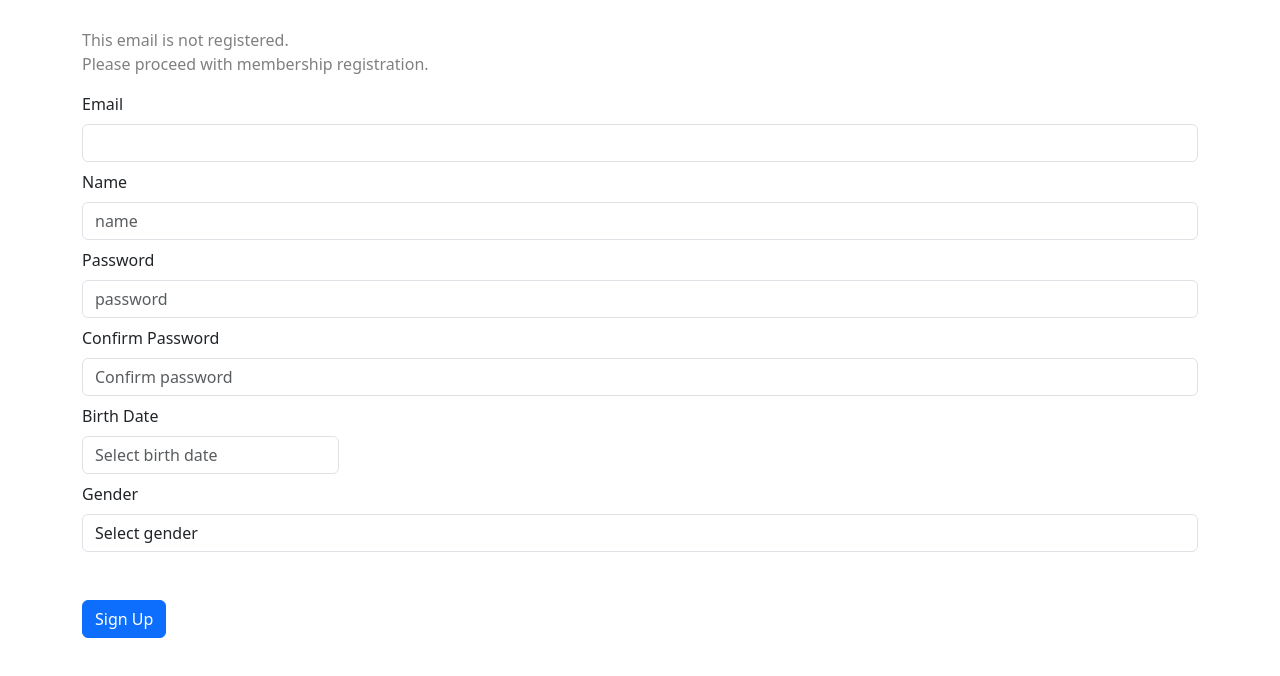
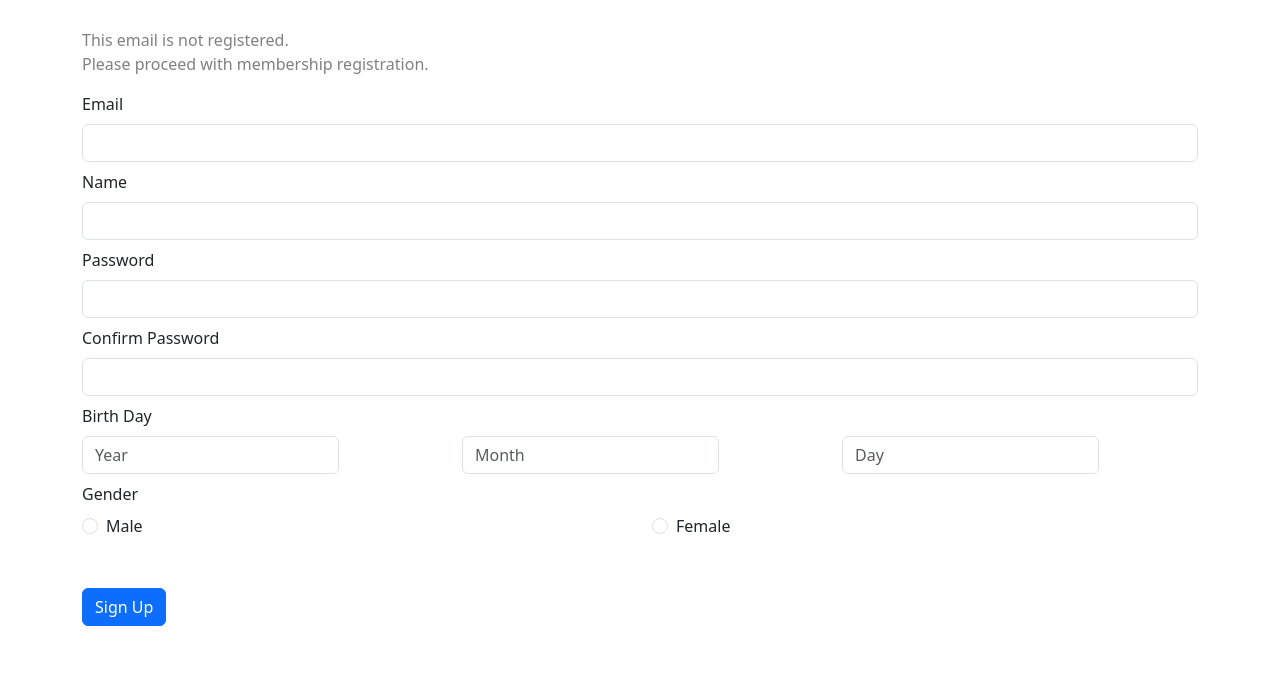
Before and after one commit to eeeeeddy/EGG_Frontend, a React (Create React App) app: page /Login in a window 1280 px wide. Both pictures are taken after a click on the button "Continue with Email". Shown: the top 676 px of the page. Built offline with nearby package versions, Linux system fonts and the light colour scheme.

Commit message:
회원 가입 폼 날짜 년월일 분류 - sh

```diff
--- a/src/SignUp.js
+++ b/src/SignUp.js
@@ -1,6 +1,7 @@
 import React, { useState, useEffect } from 'react';
-import { Form, Button } from 'react-bootstrap';
+import { Form, Button, Col, Row, InputGroup, FormControl } from 'react-bootstrap';
 import DatePicker from 'react-datepicker';
+import { ko } from "date-fns/esm/locale";
 import 'react-datepicker/dist/react-datepicker.css';
 
 function SignUp({ email: initialEmail }) {
@@ -8,7 +9,9 @@ function SignUp({ email: initialEmail }) {
     const [name, setName] = useState('');
     const [password, setPassword] = useState('');
     const [confirmPassword, setConfirmPassword] = useState('');
-    const [birthDate, setBirthDate] = useState(null);
+    const [birthYear, setBirthYear] = useState(null);
+    const [birthMonth, setBirthMonth] = useState(null);
+    const [birthDay, setBirthDay] = useState(null);
     const [gender, setGender] = useState('');
 
     useEffect(() => {
@@ -24,9 +27,13 @@ function SignUp({ email: initialEmail }) {
         console.log('Name:', name);
         console.log('Password:', password);
         console.log('Confirm Password:', confirmPassword);
-        console.log('Birth Date:', birthDate);
+        console.log('Birth Year:', birthYear);
+        console.log('Birth Month:', birthMonth);
+        console.log('Birth Day:', birthDay);
         console.log('Gender:', gender);
     };
+
+
 
     return (
         <Form>
@@ -43,7 +50,6 @@ function SignUp({ email: initialEmail }) {
                 <Form.Label>Name</Form.Label>
                 <Form.Control
                     type="text"
-                    placeholder="name"
                     value={name}
                     onChange={(e) => setName(e.target.value)}
                 />
@@ -53,7 +59,6 @@ function SignUp({ email: initialEmail }) {
                 <Form.Label>Password</Form.Label>
                 <Form.Control
                     type="password"
-                    placeholder="password"
                     value={password}
                     onChange={(e) => setPassword(e.target.value)}
                     required
@@ -64,36 +69,81 @@ function SignUp({ email: initialEmail }) {
                 <Form.Label>Confirm Password</Form.Label>
                 <Form.Control
                     type="password"
-                    placeholder="Confirm password"
                     value={confirmPassword}
                     onChange={(e) => setConfirmPassword(e.target.value)}
                     required
                 />
             </Form.Group>
 
-            <Form.Group controlId="birthDate" className='mt-2'>
-                <Form.Label>Birth Date</Form.Label>
-                <br />
-                <DatePicker
-                    className='form-control'
-                    selected={birthDate}
-                    onChange={(date) => setBirthDate(date)}
-                    dateFormat="MM/dd/yyyy"
-                    placeholderText="Select birth date"
-                />
+
+            <Form.Group controlId="birthDate" className="mt-2">
+                <Form.Label>Birth Day</Form.Label>
+                <Row>
+                    <Col>
+                        <InputGroup>
+                        <DatePicker
+                                className="form-control"
+                                selected={birthYear}
+                                onChange={(date) => setBirthYear(date)}
+                                dateFormat="yyyy"
+                                showYearDropdown
+                                minDate={new Date('1950-01-01')} // 최소 년도 (1950년)
+                                maxDate={new Date()} // 최대 년도 (현재 연도까지)
+                                placeholderText="Year"
+                            />
+                        </InputGroup>
+                    </Col>
+                    <Col>
+                        <InputGroup>
+                            <DatePicker
+                                className="form-control"
+                                selected={birthMonth}
+                                onChange={(date) => setBirthMonth(date)}
+                                dateFormat="MM"
+                                placeholderText="Month"
+                                calendarOnly
+                            />
+                        </InputGroup>
+                    </Col>
+                    <Col>
+                        <InputGroup>
+                            <DatePicker
+                                className="form-control"
+                                selected={birthDay}
+                                onChange={(date) => setBirthDay(date)}
+                                dateFormat="dd"
+                                placeholderText="Day"
+                                calendarOnly
+                            />
+                        </InputGroup>
+                    </Col>
+                </Row>
             </Form.Group>
 
             <Form.Group controlId="gender" className='mt-2'>
                 <Form.Label>Gender</Form.Label>
-                <Form.Control
-                    as="select"
-                    value={gender}
-                    onChange={(e) => setGender(e.target.value)}
-                >
-                    <option value="">Select gender</option>
-                    <option value="male">Male</option>
-                    <option value="female">Female</option>
-                </Form.Control>
+                <Row>
+                    <Col>
+                        <Form.Check
+                            type="radio"
+                            label="Male"
+                            name="gender"
+                            value="male"
+                            checked={gender === 'male'}
+                            onChange={() => setGender('male')}
+                        />
+                    </Col>
+                    <Col>
+                        <Form.Check
+                            type="radio"
+                            label="Female"
+                            name="gender"
+                            value="female"
+                            checked={gender === 'female'}
+                            onChange={() => setGender('female')}
+                        />
+                    </Col>
+                </Row>
             </Form.Group>
 
             <Button className='mt-5' variant="primary" onClick={handleSignUp}>
```
